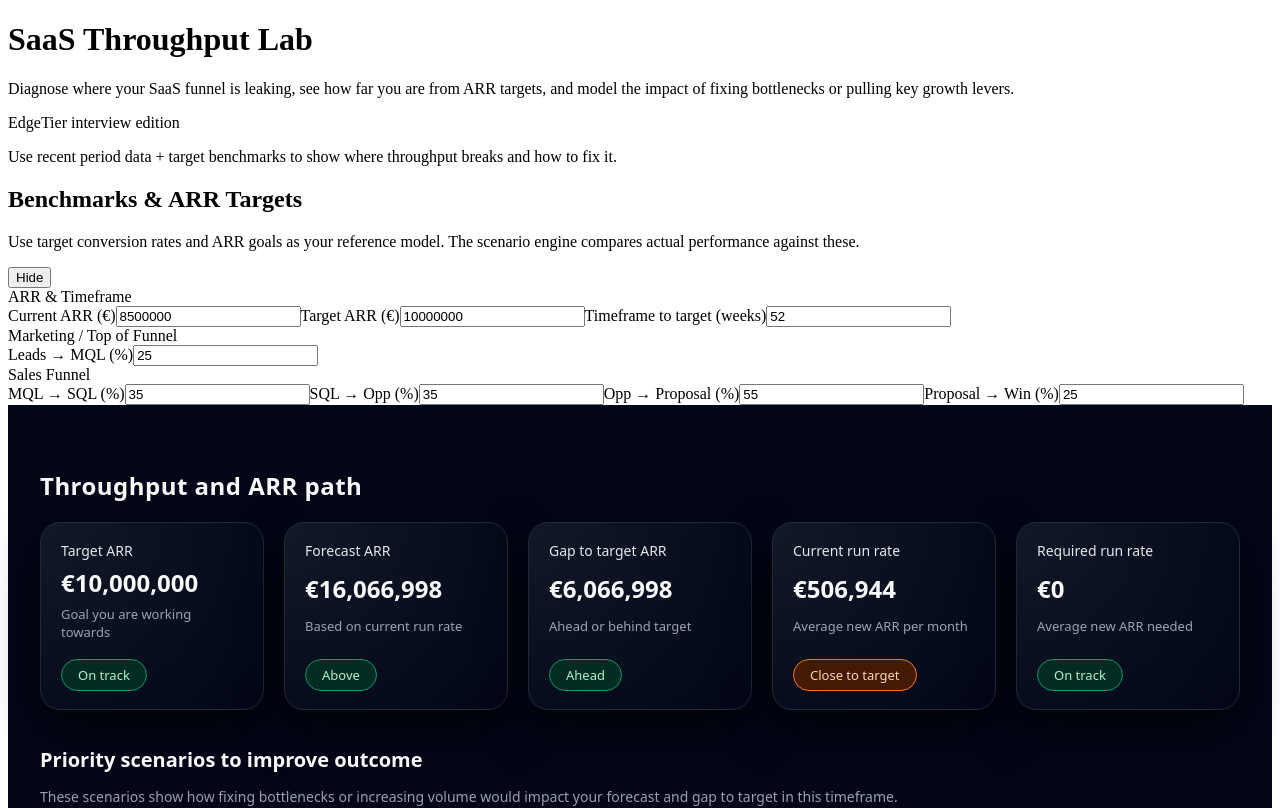
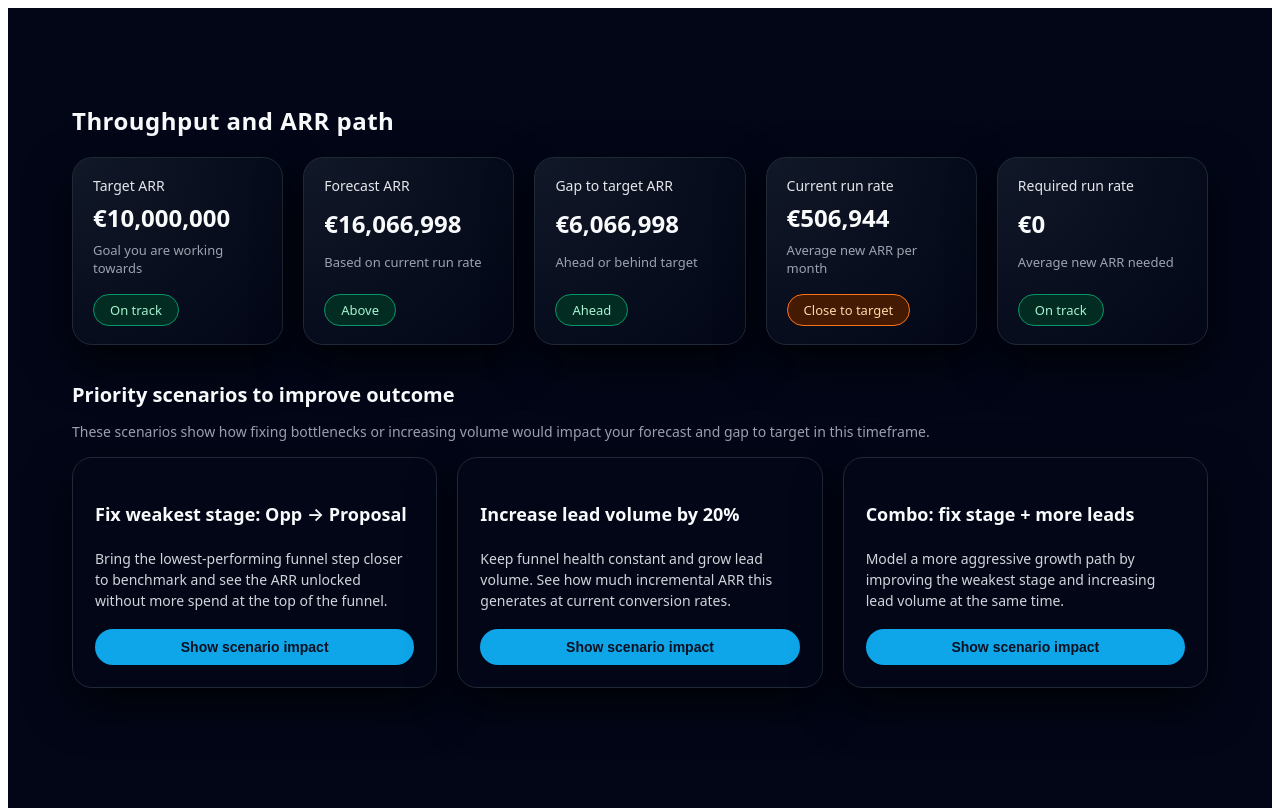
Before and after one commit to powerstephen/saas-throughput-tracker, a Next.js app: page / in a window 1280 px wide. Shown: the top 808 px of the page. Built offline with nearby package versions, Linux system fonts and the light colour scheme.

Commit message:
Update page.tsx

```diff
--- a/app/page.tsx
+++ b/app/page.tsx
@@ -1,78 +1,12 @@
-"use client";
+// app/page.tsx
+import React from "react";
+import MainDashboard from "@/components/MainDashboard";
+import "./globals.css";
 
-import { useState } from "react";
-import MainDashboard, {
-  Actuals,
-  Benchmarks
-} from "@/components/MainDashboard";
-import BenchmarksPanel from "@/components/BenchmarksPanel";
-
-const defaultBenchmarks: Benchmarks = {
-  currentArr: 8500000,
-  targetArr: 10000000,
-  timeframeWeeks: 52,
-  leadToMql: 0.25,
-  mqlToSql: 0.35,
-  sqlToOpp: 0.35,
-  oppToProposal: 0.55,
-  proposalToWin: 0.25
-};
-
-const defaultActuals: Actuals = {
-  timeframeDays: 90,
-  leads: 1200,
-  mqls: 360,
-  sqls: 126,
-  opps: 63,
-  proposals: 35,
-  wins: 9,
-  newArr: 790000,
-  acv: 87777
-};
-
-export default function Page() {
-  const [benchmarks, setBenchmarks] = useState<Benchmarks>(defaultBenchmarks);
-  const [actuals, setActuals] = useState<Actuals>(defaultActuals);
-  const [includeNrr, setIncludeNrr] = useState<boolean>(true);
-
+export default function HomePage() {
   return (
-    <main className="min-h-screen px-4 py-8 md:px-8 lg:px-12">
-      <div className="mx-auto max-w-6xl space-y-6">
-        <header className="flex flex-col gap-3 md:flex-row md:items-center md:justify-between">
-          <div>
-            <h1 className="text-2xl font-semibold tracking-tight md:text-3xl">
-              SaaS Throughput Lab
-            </h1>
-            <p className="mt-1 max-w-2xl text-sm text-slate-300">
-              Diagnose where your SaaS funnel is leaking, see how far you are
-              from ARR targets, and model the impact of fixing bottlenecks or
-              pulling key growth levers.
-            </p>
-          </div>
-          <div className="rounded-xl bg-slateCard px-4 py-3 text-xs text-slate-300">
-            <p className="font-semibold text-slate-100">
-              EdgeTier interview edition
-            </p>
-            <p>
-              Use recent period data + target benchmarks to show where
-              throughput breaks and how to fix it.
-            </p>
-          </div>
-        </header>
-
-        <BenchmarksPanel
-          benchmarks={benchmarks}
-          onChange={setBenchmarks}
-        />
-
-        <MainDashboard
-          benchmarks={benchmarks}
-          actuals={actuals}
-          onActualsChange={setActuals}
-          includeNrr={includeNrr}
-          onIncludeNrrChange={setIncludeNrr}
-        />
-      </div>
+    <main className="dashboard-root">
+      <MainDashboard />
     </main>
   );
 }
```
